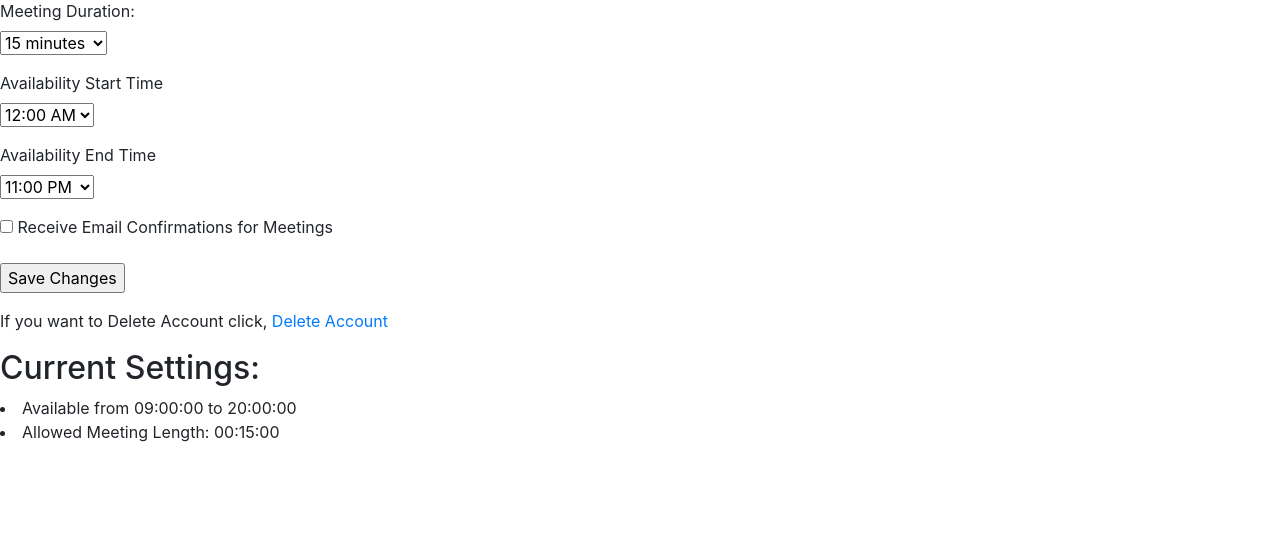
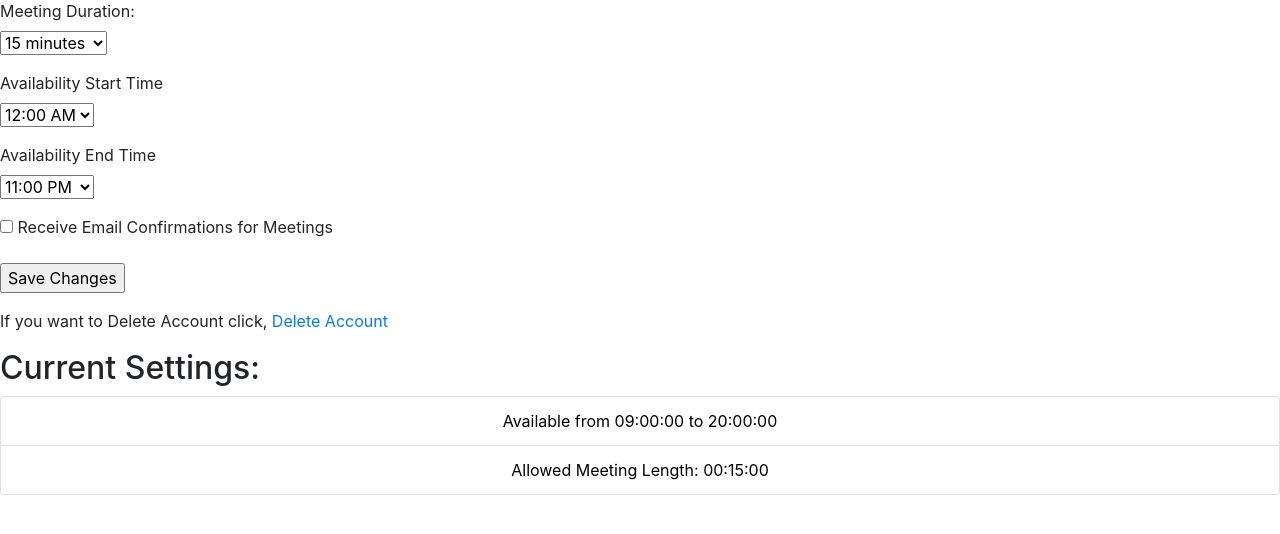
Before and after one commit to Alireza-Mahinparvar/BookMe, a Flask app: page /settings in a window 1280 px wide. Shown: the part 232-766 px from the top of the page. Run offline with Flask 2, Linux system fonts and the light colour scheme; a user stored in the database is signed in; some libraries are stand-ins or nearby versions.

Commit message:
Update settings.html

```diff
--- a/Calendar_app/app/templates/settings.html
+++ b/Calendar_app/app/templates/settings.html
@@ -25,8 +25,11 @@
 <p>If you want to Delete Account click, <a href="{{ url_for('delete') }}">Delete Account</a></p>
 
 <h2>Current Settings: </h2>
-<li>Available from {{ current_user.availability_start }} to {{ current_user.availability_end }}</li>
-<li>Allowed Meeting Length: {{ current_user.meeting_duration }}</li>
+<div class="list-group">
+                <button type="button" class="list-group-item">Available from {{ current_user.availability_start }} to {{ current_user.availability_end }}</button>
+				<button type="button" class="list-group-item">Allowed Meeting Length: {{ current_user.meeting_duration }}</button>
+	    </div>
+
 
 
 
```
